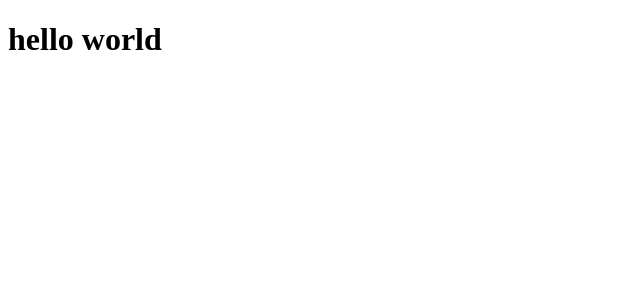
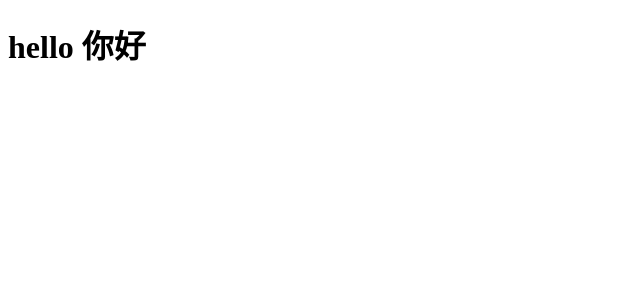
Before and after one commit to ice906/seeTime, a Vue app: page / in a window 1280 px wide. Shown: the top 300 px of the page, without its empty margins (0-640 px from the left). Built offline with nearby package versions, Linux system fonts and the light colour scheme.

Commit message:
修改标题

```diff
--- a/src/App.vue
+++ b/src/App.vue
@@ -1,7 +1,7 @@
 <template>
 <div id="app">
 
-    <h1>hello world</h1>
+    <h1>hello 你好</h1>
 
 </div>
 </template>
```
